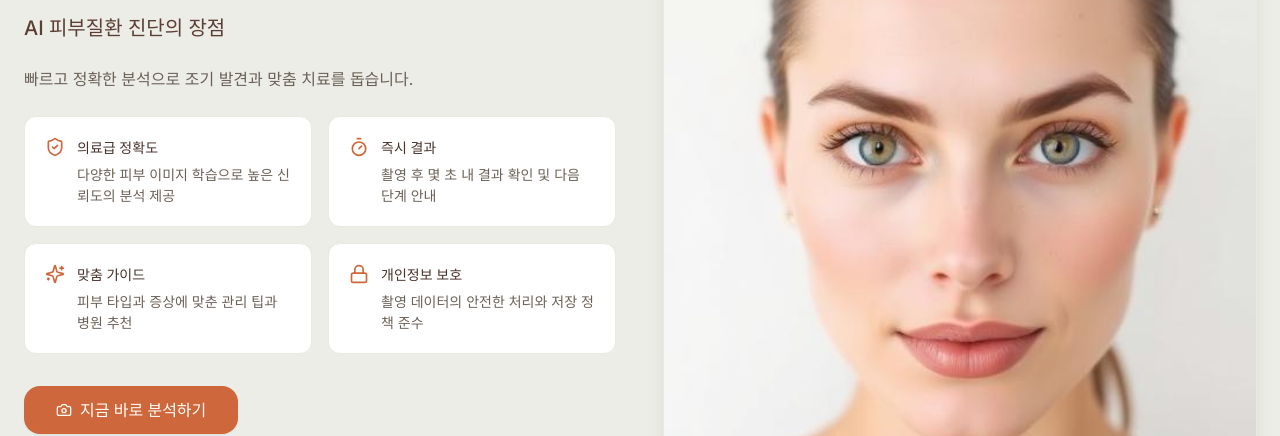
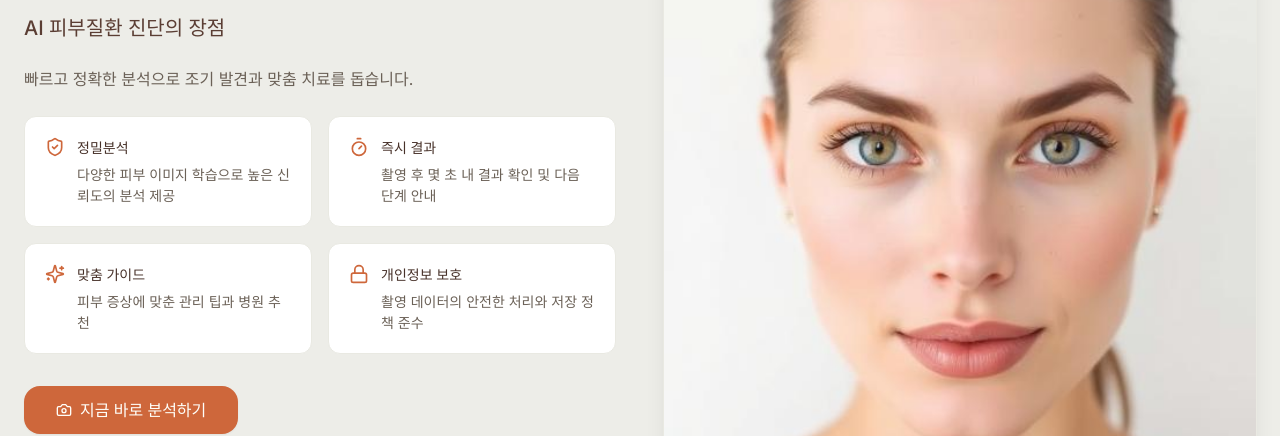
Before and after one commit to SkinMatchProject5/SkinMatchFront, a React (Vite) app: page / in a window 1280 px wide. Shown: the part 1020-1456 px from the top of the page. Built offline with nearby package versions, Linux system fonts and the light colour scheme.

Commit message:
Code edited in Lovable Code Editor
Edited UI in Lovable

```diff
--- a/src/pages/Index.tsx
+++ b/src/pages/Index.tsx
@@ -86,7 +86,7 @@ const Index = () => {
                 <div className="bg-card border border-border rounded-xl p-5 flex gap-3 items-start">
                   <ShieldCheck className="w-5 h-5 text-primary shrink-0" />
                   <div>
-                    <Typography variant="h4" className="mb-1">의료급 정확도</Typography>
+                    <Typography variant="h4" className="mb-1">정밀분석</Typography>
                     <Typography variant="bodySmall">다양한 피부 이미지 학습으로 높은 신뢰도의 분석 제공</Typography>
                   </div>
                 </div>
@@ -101,7 +101,7 @@ const Index = () => {
                   <Sparkles className="w-5 h-5 text-primary shrink-0" />
                   <div>
                     <Typography variant="h4" className="mb-1">맞춤 가이드</Typography>
-                    <Typography variant="bodySmall">피부 타입과 증상에 맞춘 관리 팁과 병원 추천</Typography>
+                    <Typography variant="bodySmall">피부 증상에 맞춘 관리 팁과 병원 추천</Typography>
                   </div>
                 </div>
                 <div className="bg-card border border-border rounded-xl p-5 flex gap-3 items-start">
```
